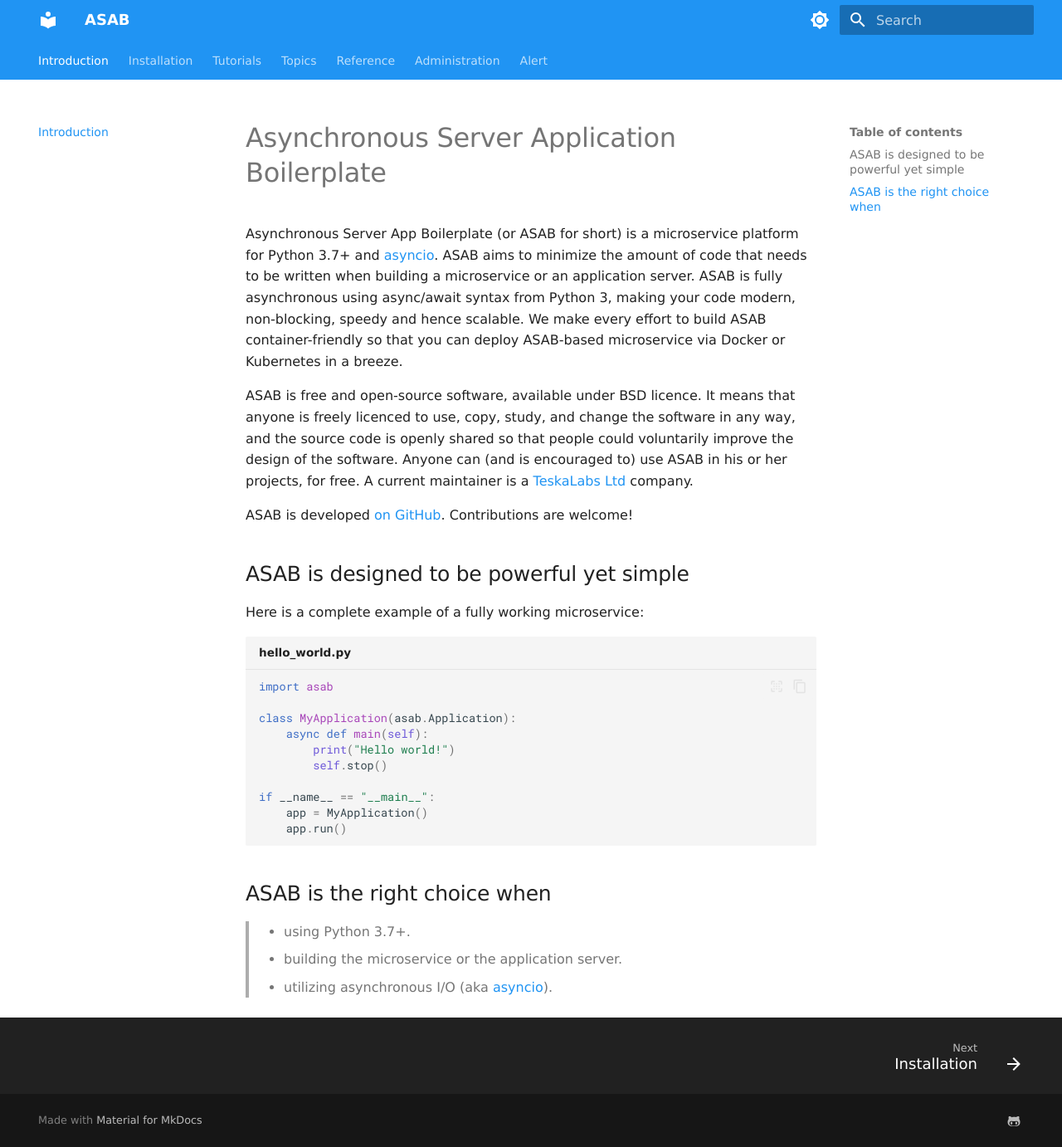
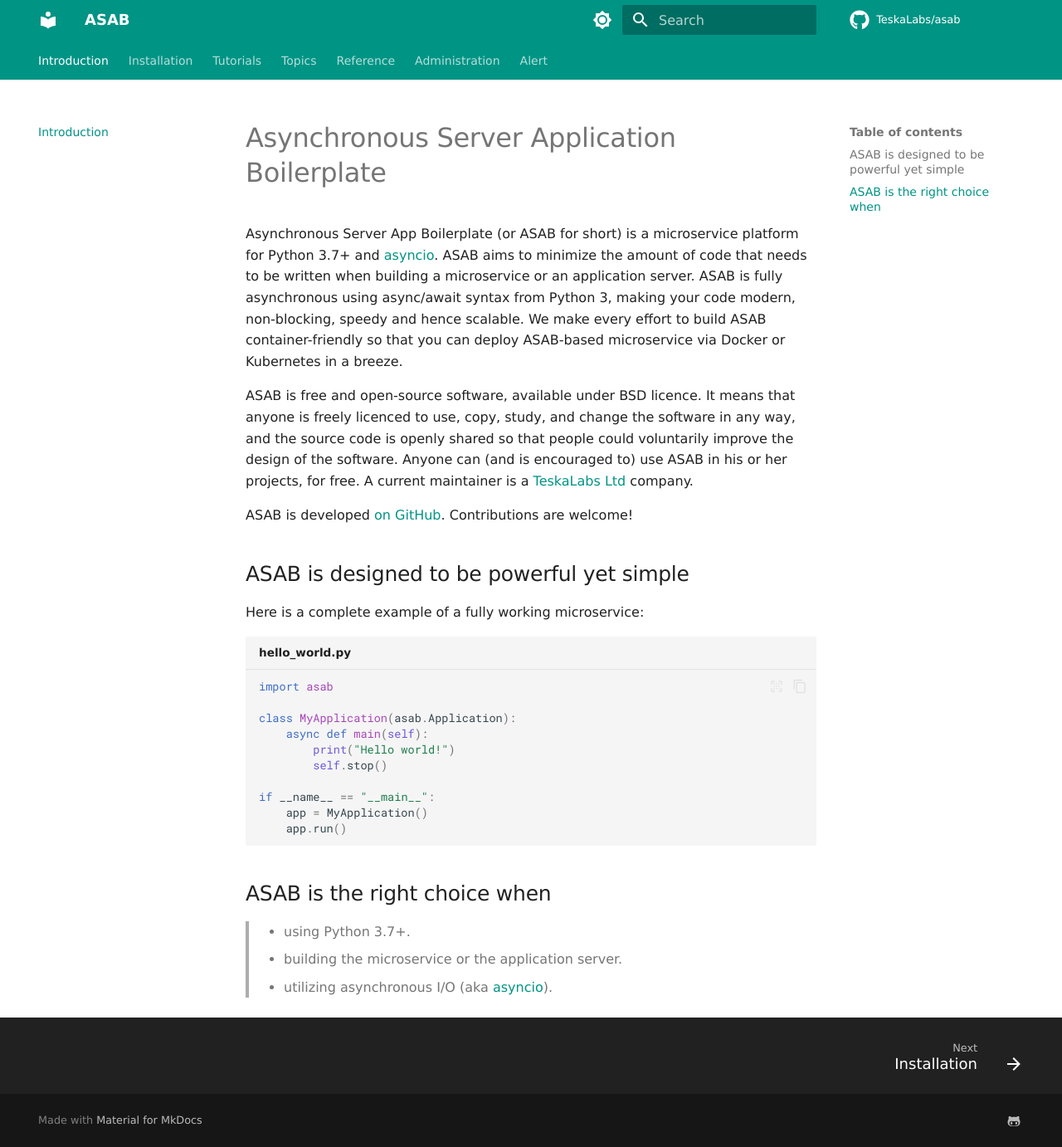
Before and after one commit to TeskaLabs/asab, an MkDocs documentation site: the page built from docs/index.md, in a window 1280 px wide and 1382 px high. Shown: the whole window at 83% size. Built offline with MkDocs 1.6.1 and Material for MkDocs 9.7.7, drawn with Linux system fonts in a browser that asks for light colours; some web fonts are replaced; comment, search, counter and statistics services are not loaded.

Commit message:
Refactor mkdocs settings

```diff
--- a/mkdocs.yml
+++ b/mkdocs.yml
@@ -1,4 +1,8 @@
 site_name: ASAB
+repo_url: https://github.com/TeskaLabs/asab
+repo_name: TeskaLabs/asab
+
+# THEME, COLORS, FONTS, ICONS
 
 theme:
   name: "material"
@@ -21,12 +25,8 @@
     - def_list
     - navigation.tracking
 
-  repo_name: TeskaLabs/asab
-  repo_url: https://github.com/TeskaLabs/asab
-
   icon:
     admonition:
-      # https://squidfunk.github.io/mkdocs-material/reference/admonitions/#fontawesome
       note: fontawesome/solid/note-sticky
       abstract: fontawesome/solid/book
       info: fontawesome/solid/circle-info
@@ -41,47 +41,34 @@
       example: fontawesome/solid/flask
       quote: fontawesome/solid/quote-left
 
+    repo: fontawesome/brands/github
+
   font:
     text: Verdana
 
   palette:
     - scheme: default
-      primary: blue
-      accent: blue
+      primary: teal
+      accent: teal
       toggle:
         icon: material/brightness-7
         name: Switch to dark mode
     - scheme: slate
-      primary: blue
+      primary: teal
       accent: yellow
       toggle:
         icon: material/brightness-4
         name: Switch to light mode
 
 
+# PLUGINS
 
 plugins:
-  - mkdocstrings:
-      markdown_extensions:
-        - pymdownx.superfences:
-            custom_fences:
-              - name: code
-                class: code
-              # TODO: Diagrams for some reason do not work https://squidfunk.github.io/mkdocs-material/reference/diagrams/
-              # - name: mermaid
-              #   class: mermaid
-              #   format: !!python/name:pymdownx.superfences.fence_code_format
-
-      config:
-        default_handler: python
-        python:
-          use_indentation: '\t'
+  - mkdocstrings
   - glightbox
   - search
   - awesome-pages
   - git-revision-date-localized
-  # - print-site:
-  #     add_to_navigation: true
 
 
 markdown_extensions:
@@ -89,15 +76,16 @@
       anchor_linenums: true
       line_spans: __span
       pygments_lang_class: true
+
   - pymdownx.inlinehilite
   - pymdownx.snippets
-  - pymdownx.superfences
 
-  # Extensions for notes, warnings, ...
-  # https://squidfunk.github.io/mkdocs-material/reference/admonitions/#fontawesome
+  # Admonitions (call-outs) https://squidfunk.github.io/mkdocs-material/reference/admonitions/
   - admonition
   - pymdownx.details
-  - pymdownx.superfences
+  - pymdownx.superfences  # arbitrary nesting of code and tabs
+
+  # Annotations https://squidfunk.github.io/mkdocs-material/reference/annotations/
   - attr_list
   - md_in_html
 
@@ -106,11 +94,11 @@
   - icon: fontawesome/brands/github-alt
     link: https://github.com/TeskaLabs/asab
 
+# NAVIGATION TREE
+
 nav:
   - Introduction: index.md
-
   - Installation: topics/admin/install.md
-
 
   - Tutorials:
     - Hello World: tutorials/01_hello_world.md
```
